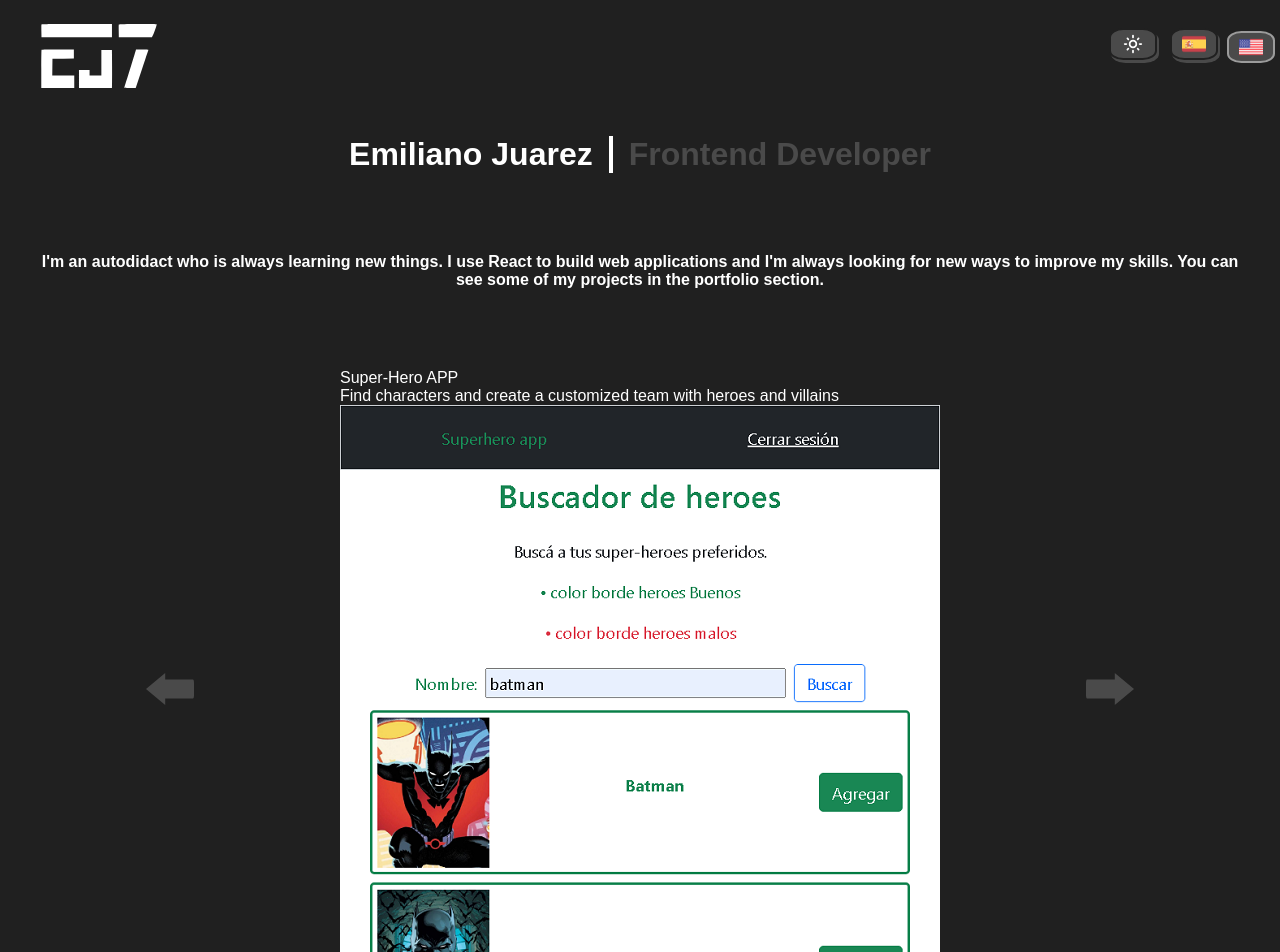
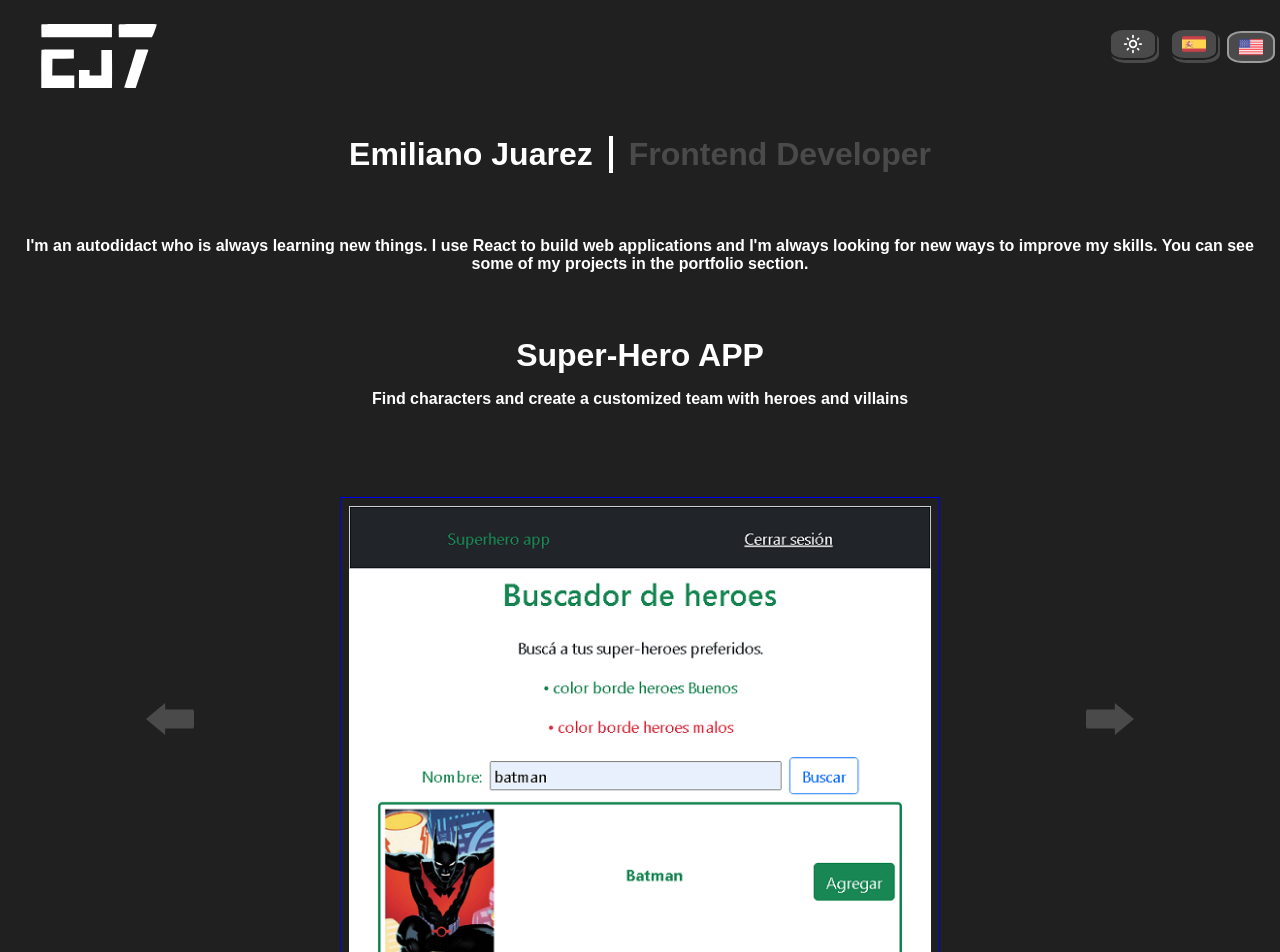
Before and after one commit to emij7/emij7.github.io, a React (Create React App) app: page / in a window 1280 px wide. Shown: the top 952 px of the page. Built offline with nearby package versions, Linux system fonts and the light colour scheme.

Commit message:
feat: component changes and styles

```diff
--- a/src/components/atoms/image/image.js
+++ b/src/components/atoms/image/image.js
@@ -1,6 +1,6 @@
 import React from "react";
 import { StyledImage } from "./image.styles";
 
-export const Image = ({ alt, size, src }) => {
-  return <StyledImage alt={alt} src={src} size={size} />;
+export const Image = ({ alt, size = "auto", src, secondary }) => {
+  return <StyledImage alt={alt} src={src} size={size} secondary={secondary} />;
 };
--- a/src/components/atoms/image/image.styles.js
+++ b/src/components/atoms/image/image.styles.js
@@ -1,5 +1,11 @@
-import styled from "styled-components";
+import styled, { css } from "styled-components";
 
 export const StyledImage = styled.img`
   height: ${(props) => props.size};
+  ${({ secondary }) => secondary && projectImg}
 `;
+const projectImg = css`
+  width: 100%;
+  border: 0.1rem solid;
+  padding: 0.5rem;
+`;
--- a/src/components/atoms/project/project.js
+++ b/src/components/atoms/project/project.js
@@ -1,13 +1,22 @@
 import React from "react";
+import {
+  StyledParagraph,
+  StyledTitle,
+} from "../../molecule/header/header.styles";
+import { Content } from "../content/content";
 import { Image } from "../image/image";
 import { StyledProject } from "./project.styles";
 
-export const Project = ({ active, title, description, image, mount }) => {
+export const Project = ({ active, title, description, image, mount, link }) => {
   return (
     <StyledProject active={active} mount={mount}>
-      <p> {title}</p>
-      <p> {description}</p>
-      <Image src={image} alt={description} />
+      <Content height="10rem">
+        <StyledTitle type="primary"> {title}</StyledTitle>
+        <StyledParagraph> {description}</StyledParagraph>
+      </Content>
+      <a href={link} target="_blank" rel="noreferrer">
+        <Image src={image} alt={description} secondary />
+      </a>
     </StyledProject>
   );
 };
--- a/src/components/atoms/project/project.styles.js
+++ b/src/components/atoms/project/project.styles.js
@@ -2,10 +2,12 @@ import styled from "styled-components";
 
 export const StyledProject = styled.div`
   overflow: hidden;
+  width: 75%;
+  max-width: 600px;
   position: ${(props) => (props.active ? "absolute" : "relative")};
   animation: ${(props) =>
     props.mount
-      ? "slide-in-fwd-center 4s cubic-bezier(.25,.46,.45,.94) both"
+      ? "slide-in-fwd-center 2s cubic-bezier(.25,.46,.45,.94) both"
       : "slide-out-fwd-center .7s cubic-bezier(.55,.085,.68,.53) both"};
   @keyframes slide-in-fwd-center {
     0% {
--- a/src/components/molecule/header/header.styles.js
+++ b/src/components/molecule/header/header.styles.js
@@ -31,5 +31,5 @@ export const StyledDecoration = styled.div`
 export const StyledParagraph = styled.p`
   font-weight: 700;
   text-align: center;
-  padding: 2rem;
+  padding: 1rem;
 `;
```
